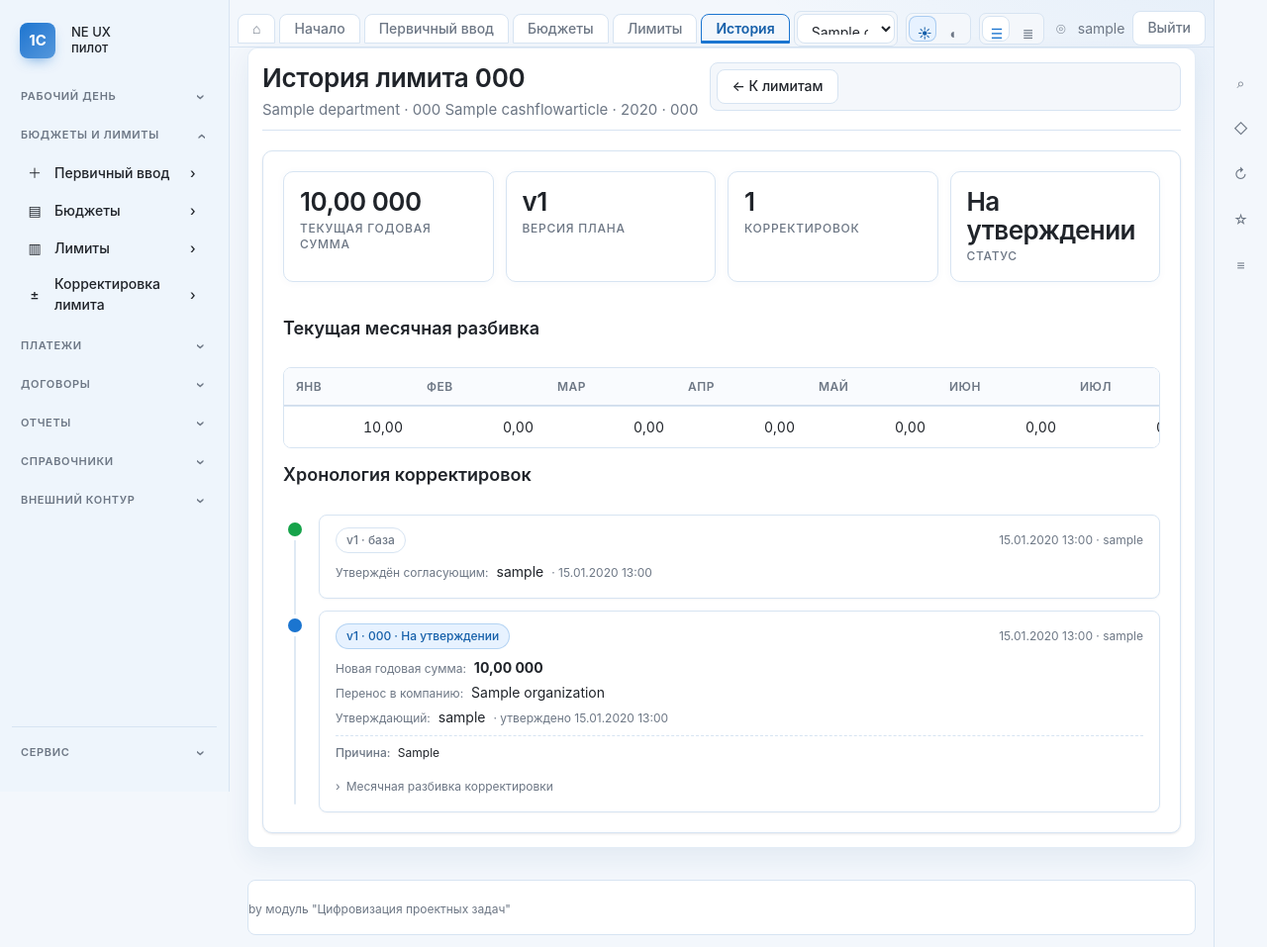
After one commit to vldsmelov/neux1c, a Django app: page /planning/limits/1/history/ in a window 1280 px wide. The commit adds this page. Shown: the whole page at 99% size. Run offline with Django 5.2, Linux system fonts and the light colour scheme; a user stored in the database is signed in; data comes from the database, SQL or seed files in the repository; tables that the repository leaves empty hold one stand-in row (values such as "Sample post"); data that the repository does not hold is empty; parts of the project's set-up code (start-up, migrations or seed data) failed here and were passed over.

Commit message:
feat(history): version-history timeline for payment facts and budget limits
Two read-only pages that surface the latent versioning data the domain
services have been writing all along — until now visible only through
Django admin or the audit log.

/payments/facts/<id>/history/:
- Timeline of PaymentFactAdjustment rows for one PaymentFact, ordered
  by version. The first item is a synthesised «base» state derived from
  the earliest adjustment's previous_* fields (or from the fact itself
  if no adjustments exist).
- Each adjustment shows previous → new amount with a coloured delta
  badge (green for increase, red for decrease), a before→after comment
  diff if it changed, and the reason text.

/planning/limits/<id>/history/:
- Timeline of BudgetLimitAdjustment rows for one BudgetLimitPlan.
- Base entry shows initial author + approver + approved_at; each
  adjustment shows new annual amount, status badge (success/info/muted
  by status), approver, reason, and a collapsible monthly breakdown.

CSS .timeline + .timeline-dot + .timeline-body + .timeline-row +
.timeline-arrow + .timeline-changed + .timeline-reason +
.timeline-months — a single component used by both pages, with a
vertical guide line, accent dot for adjustments, success dot for the
base state.

Links from journals:
- payment_facts.html: «История» button next to «Корректировать».
- planning_limits.html: «История» button stacked with the action button
  (now compact `is-sm` variants).

Tests (+1):
- test_payment_fact_history_page_shows_base_and_each_adjustment
  — two sequential fact adjustments are listed with their reasons,
  latest_version matches, base_amount equals the earliest previous_amount.

Co-Authored-By: Claude Opus 4.7 <noreply@anthropic.com>

```diff
--- a/config/urls.py
+++ b/config/urls.py
@@ -5,9 +5,11 @@ from django.urls import path
 from core.views import (
     RoleAwareLoginView,
     audit_log,
+    budget_limit_history,
     contracts_register,
     notification_follow,
     notifications,
+    payment_fact_history,
     contracts_reservations,
     contracts_tree,
     document_action_wizard,
@@ -51,6 +53,7 @@ urlpatterns = [
     path("planning/adjustments/wizard/", limit_adjustment_wizard, name="limit_adjustment_wizard"),
     path("planning/budgets/", planning_budgets, name="planning_budgets"),
     path("planning/limits/", planning_limits, name="planning_limits"),
+    path("planning/limits/<int:plan_id>/history/", budget_limit_history, name="budget_limit_history"),
     path("payments/requests/wizard/", payment_request_wizard, name="payment_request_wizard"),
     path("payments/requests/<int:request_id>/edit-wizard/", payment_request_edit_wizard, name="payment_request_edit_wizard"),
     path(
@@ -60,6 +63,7 @@ urlpatterns = [
     ),
     path("payments/requests/", payment_requests, name="payment_requests"),
     path("payments/facts/wizard/", payment_fact_adjustment_wizard, name="payment_fact_adjustment_wizard"),
+    path("payments/facts/<int:fact_id>/history/", payment_fact_history, name="payment_fact_history"),
     path("payments/facts/", payment_facts, name="payment_facts"),
     path("reports/manager/", manager_dashboard, name="manager_dashboard"),
     path("reports/plan-fact/", plan_fact_report, name="plan_fact_report"),
--- a/core/static/css/app.css
+++ b/core/static/css/app.css
@@ -3109,3 +3109,103 @@ details[open] > .contract-register-summary::before { transform: rotate(90deg); }
 .data-table tr[data-bulk-row].is-selected {
     background: color-mix(in srgb, var(--color-accent) 6%, transparent);
 }
+
+/* --- Version history timeline (payment_fact_history, budget_limit_history) --- */
+
+.timeline {
+    list-style: none;
+    margin: 0;
+    padding: 0;
+    display: grid;
+    gap: var(--space-3);
+    position: relative;
+}
+.timeline::before {
+    content: "";
+    position: absolute;
+    left: 11px;
+    top: 8px;
+    bottom: 8px;
+    width: 2px;
+    background: color-mix(in srgb, var(--color-border) 80%, transparent);
+    border-radius: 2px;
+}
+.timeline-item {
+    display: grid;
+    grid-template-columns: 24px 1fr;
+    gap: var(--space-3);
+    position: relative;
+}
+.timeline-dot {
+    width: 14px;
+    height: 14px;
+    border-radius: var(--radius-full);
+    background: var(--color-accent);
+    align-self: start;
+    margin-top: 8px;
+    margin-left: 5px;
+    box-shadow: 0 0 0 4px var(--color-surface);
+    position: relative;
+    z-index: 1;
+}
+.timeline-dot-base   { background: var(--color-success); }
+.timeline-dot-muted  { background: var(--color-text-muted); }
+.timeline-body {
+    background: var(--color-surface);
+    border: 1px solid var(--color-border);
+    border-radius: var(--radius-md);
+    padding: var(--space-3) var(--space-4);
+    box-shadow: var(--shadow-xs);
+}
+.timeline-head {
+    display: flex;
+    align-items: baseline;
+    justify-content: space-between;
+    gap: var(--space-3);
+    margin-bottom: var(--space-2);
+    flex-wrap: wrap;
+}
+.timeline-time {
+    color: var(--color-text-muted);
+    font-size: var(--text-sm);
+}
+.timeline-row {
+    display: flex;
+    align-items: baseline;
+    gap: var(--space-2);
+    flex-wrap: wrap;
+    font-size: var(--text-base);
+    margin: 4px 0;
+}
+.timeline-arrow {
+    color: var(--color-text-muted);
+    font-weight: 600;
+}
+.timeline-changed {
+    color: var(--color-accent-hover);
+}
+.timeline-reason {
+    margin-top: var(--space-2);
+    padding-top: var(--space-2);
+    border-top: 1px dashed var(--color-border);
+    font-size: var(--text-sm);
+}
+.timeline-reason .muted-text { font-weight: 500; margin-right: 4px; }
+.timeline-months {
+    margin-top: var(--space-3);
+}
+.timeline-months summary {
+    cursor: pointer;
+    color: var(--color-text-muted);
+    font-size: var(--text-sm);
+    padding: 4px 0;
+    list-style: none;
+}
+.timeline-months summary::-webkit-details-marker { display: none; }
+.timeline-months summary::before {
+    content: "›";
+    display: inline-block;
+    margin-right: 6px;
+    transition: transform var(--transition-fast);
+}
+.timeline-months[open] summary::before { transform: rotate(90deg); }
--- a/core/views/__init__.py
+++ b/core/views/__init__.py
@@ -20,6 +20,7 @@ from .notifications import notification_follow, notifications  # noqa: F401
 from .nsi import nsi_dashboard, nsi_directory  # noqa: F401
 from .payments import (  # noqa: F401
     payment_fact_adjustment_wizard,
+    payment_fact_history,
     payment_facts,
     payment_request_edit_wizard,
     payment_request_justification_download,
@@ -27,6 +28,7 @@ from .payments import (  # noqa: F401
     payment_requests,
 )
 from .planning import (  # noqa: F401
+    budget_limit_history,
     limit_adjustment_wizard,
     planning_budgets,
     planning_limits,
--- a/core/views/planning.py
+++ b/core/views/planning.py
@@ -275,6 +275,50 @@ def planning_limits(request):
 
 
 @role_required(UserRole.ADMINISTRATOR, UserRole.ECONOMIST, UserRole.MANAGER)
+def budget_limit_history(request, plan_id: int):
+    """Render the version history (timeline) of a single BudgetLimitPlan."""
+    plan = get_object_or_404(
+        BudgetLimitPlan.objects.select_related(
+            "organization", "department", "article", "currency", "approver", "author", "budget",
+        ),
+        pk=plan_id,
+    )
+    plan_months = {row.month: row.amount for row in plan.months.all()}
+    months_table = [
+        {"number": number, "label": label, "current": plan_months.get(number, 0)}
+        for number, label in WIZARD_MONTHS
+    ]
+    adjustments = list(
+        BudgetLimitAdjustment.objects.filter(base_plan=plan)
+        .select_related("author", "approver", "target_organization", "target_plan")
+        .prefetch_related("months")
+        .order_by("version", "created_at")
+    )
+    # Build a per-adjustment view of monthly amounts indexed by month for the
+    # template (otherwise iterating .months in template is awkward).
+    timeline = []
+    for adj in adjustments:
+        adj_months = {row.month: row.amount for row in adj.months.all()}
+        timeline.append({
+            "adjustment": adj,
+            "months": [
+                {"number": number, "label": label, "amount": adj_months.get(number, 0)}
+                for number, label in WIZARD_MONTHS
+            ],
+        })
+    return render(
+        request,
+        "core/budget_limit_history.html",
+        {
+            "active_section": "planning",
+            "plan": plan,
+            "months_table": months_table,
+            "timeline": timeline,
+        },
+    )
+
+
+@role_required(UserRole.ADMINISTRATOR, UserRole.ECONOMIST, UserRole.MANAGER)
 def limit_adjustment_wizard(request):
     can_create_adjustment = can_create_limit_adjustments(request.user) and can_edit_limit_adjustments(request.user)
     org = working_organization(request)
--- /dev/null
+++ b/templates/core/budget_limit_history.html
@@ -0,0 +1,149 @@
+{% extends "core/base.html" %}
+{% load ui_format %}
+
+{% block title %}История лимита · {{ plan.number }} · NE UX{% endblock %}
+
+{% block tabs %}
+    <a class="app-tab" href="/planning/wizard/">Первичный ввод</a>
+    <a class="app-tab" href="/planning/budgets/">Бюджеты</a>
+    <a class="app-tab" href="/planning/limits/">Лимиты</a>
+    <a class="app-tab is-active" href="#">История</a>
+{% endblock %}
+
+{% block content %}
+    <div class="app-page-head">
+        <div>
+            <h1 class="app-title">История лимита {{ plan.number }}</h1>
+            <p class="app-subtitle">
+                {{ plan.department.name }} · {{ plan.article.code }} {{ plan.article.name }}
+                · {{ plan.planning_year }} · {{ plan.currency.code }}
+            </p>
+        </div>
+        <div class="command-bar">
+            <a class="command-button" href="/planning/limits/">← К лимитам</a>
+        </div>
+    </div>
+
+    <section class="data-panel stack">
+        <div class="metric-strip">
+            <div class="metric-cell">
+                <div class="metric-value">{{ plan.annual_amount|ru_number }} {{ plan.currency.code }}</div>
+                <div class="metric-label">Текущая годовая сумма</div>
+            </div>
+            <div class="metric-cell">
+                <div class="metric-value">v{{ plan.version }}</div>
+                <div class="metric-label">Версия плана</div>
+            </div>
+            <div class="metric-cell">
+                <div class="metric-value">{{ timeline|length }}</div>
+                <div class="metric-label">Корректировок</div>
+            </div>
+            <div class="metric-cell">
+                <div class="metric-value">{{ plan.get_status_display }}</div>
+                <div class="metric-label">Статус</div>
+            </div>
+        </div>
+
+        <h2 class="section-title">Текущая месячная разбивка</h2>
+        <div class="data-table-wrap">
+            <table class="data-table table-narrow">
+                <thead>
+                    <tr>
+                        {% for row in months_table %}<th scope="col">{{ row.label }}</th>{% endfor %}
+                    </tr>
+                </thead>
+                <tbody>
+                    <tr>
+                        {% for row in months_table %}
+                            <td class="table-col-number">{{ row.current|ru_number }}</td>
+                        {% endfor %}
+                    </tr>
+                </tbody>
+            </table>
+        </div>
+
+        <h2 class="section-title">Хронология корректировок</h2>
+        <ol class="timeline">
+            <li class="timeline-item timeline-base">
+                <div class="timeline-dot timeline-dot-base" aria-hidden="true"></div>
+                <div class="timeline-body">
+                    <div class="timeline-head">
+                        <span class="badge badge-muted">v1 · база</span>
+                        <span class="timeline-time">
+                            {{ plan.created_at|date:"d.m.Y H:i" }} · {{ plan.author.username }}
+                        </span>
+                    </div>
+                    <div class="timeline-row">
+                        <span class="muted-text">Утверждён согласующим:</span>
+                        <span>{{ plan.approver.username }}</span>
+                        {% if plan.approved_at %}
+                            <span class="muted-text">· {{ plan.approved_at|date:"d.m.Y H:i" }}</span>
+                        {% endif %}
+                    </div>
+                </div>
+            </li>
+
+            {% for item in timeline %}
+                {% with adj=item.adjustment %}
+                <li class="timeline-item">
+                    <div class="timeline-dot" aria-hidden="true"></div>
+                    <div class="timeline-body">
+                        <div class="timeline-head">
+                            <span class="badge {% if adj.status == 'approved' %}badge-success{% elif adj.status == 'pending_approval' %}badge-info{% else %}badge-muted{% endif %}">
+                                v{{ adj.version }} · {{ adj.number }} · {{ adj.get_status_display }}
+                            </span>
+                            <span class="timeline-time">{{ adj.created_at|date:"d.m.Y H:i" }} · {{ adj.author.username }}</span>
+                        </div>
+                        <div class="timeline-row">
+                            <span class="muted-text">Новая годовая сумма:</span>
+                            <strong>{{ adj.new_annual_amount|ru_number }} {{ plan.currency.code }}</strong>
+                        </div>
+                        {% if adj.target_organization %}
+                            <div class="timeline-row">
+                                <span class="muted-text">Перенос в компанию:</span>
+                                <span>{{ adj.target_organization.name }}</span>
+                            </div>
+                        {% endif %}
+                        <div class="timeline-row">
+                            <span class="muted-text">Утверждающий:</span>
+                            <span>{{ adj.approver.username }}</span>
+                            {% if adj.approved_at %}
+                                <span class="muted-text">· утверждено {{ adj.approved_at|date:"d.m.Y H:i" }}</span>
+                            {% endif %}
+                        </div>
+                        <div class="timeline-reason">
+                            <span class="muted-text">Причина:</span>
+                            <span>{{ adj.reason }}</span>
+                        </div>
+                        <details class="timeline-months">
+                            <summary>Месячная разбивка корректировки</summary>
+                            <div class="data-table-wrap">
+                                <table class="data-table table-narrow">
+                                    <thead>
+                                        <tr>
+                                            {% for m in item.months %}<th scope="col">{{ m.label }}</th>{% endfor %}
+                                        </tr>
+                                    </thead>
+                                    <tbody>
+                                        <tr>
+                                            {% for m in item.months %}<td class="table-col-number">{{ m.amount|ru_number }}</td>{% endfor %}
+                                        </tr>
+                                    </tbody>
+                                </table>
+                            </div>
+                        </details>
+                    </div>
+                </li>
+                {% endwith %}
+            {% empty %}
+                <li class="timeline-item">
+                    <div class="timeline-dot timeline-dot-muted" aria-hidden="true"></div>
+                    <div class="timeline-body empty-state">
+                        <h2>Корректировок ещё не было</h2>
+                        <p>Лимит работает в базовой версии. Корректировки появятся здесь после первой заявки на изменение.</p>
+                    </div>
+                </li>
+            {% endfor %}
+        </ol>
+    </section>
+{% endblock %}
```
Also changed, not shown: core/test_payment_fact_adjustments.py (+31 -0 lines), core/views/payments.py (+47 -0 lines), templates/core/payment_fact_history.html (added, +118 -0 lines), templates/core/payment_facts.html (+6 -5 lines), templates/core/planning_limits.html (+10 -9 lines).
